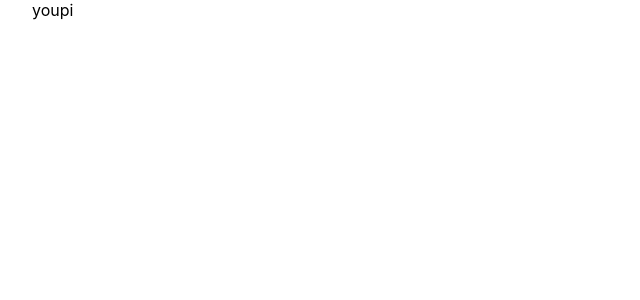
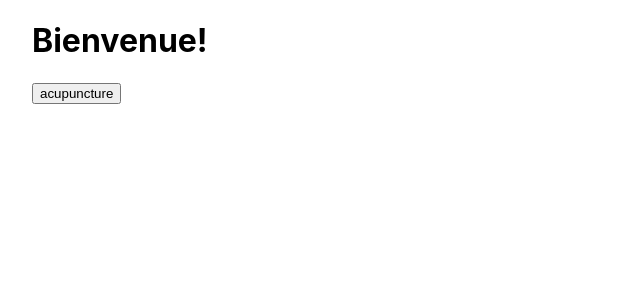
Before and after one commit to Wallgau/habib-appointments, a Next.js app in the folder habib-appointments/: page / in a window 1280 px wide. Shown: the top 300 px of the page, without its empty margins (0-640 px from the left). Built offline with nearby package versions, Linux system fonts and the light colour scheme.

Commit message:
created Home page and json file data

```diff
--- /dev/null
+++ b/habib-appointments/data/data.json
@@ -0,0 +1,37 @@
+{
+    "listRdv": [
+      {
+        "nom": "acupuncture",
+        "horaire": "15h30",
+        "Dr": "Vinet",
+        "adresse": "3 rue de la pompe 75016 PARIS",
+        "durée": "1h",
+        "moment": "aprem",
+        "accompagnant": "",
+        "date": "31/08",
+        "id": 1
+      },
+      {
+        "nom": "kiné",
+        "horaire": "10h",
+        "Dr": "Durand",
+        "adresse": "92 avenue Colonel Fabien Vitry-sur-seine",
+        "durée": "30min",
+        "moment": "matin",
+        "accompagnant": "Olfa",
+        "date": "31/08",
+        "id": 2
+      },
+      {
+        "nom": "Apa",
+        "horaire": "10h",
+        "Dr": "David",
+        "adresse": "rue Solférino Saint-Maur-des-Faussées",
+        "durée": "1h",
+        "moment": "matin",
+        "accompagnant": "Anouar",
+        "date": "01/09",
+        "id": 3
+      }
+    ]
+}
--- /dev/null
+++ b/habib-appointments/pages/home/index.tsx
@@ -0,0 +1,43 @@
+import React, {useState, useEffect} from "react";
+import * as data from '../../data/data.json';
+
+interface Rdv {
+  nom: string,
+  horaire: string,
+  Dr: string,
+  adresse: string,
+  durée: string,
+  moment: string,
+  accompagnant: string,
+  date: string,
+  id: number
+}
+
+const Home = () => {
+  const listRdvParMatin: Rdv[] = data.listRdv.filter((rdv: Rdv) => rdv.moment === "aprem");
+  console.log(listRdvParMatin)
+  return (
+    <>
+      <h1>Bienvenue!</h1>
+      {listRdvParMatin.map((rdv) => (
+        <button key={rdv.id}>
+          {rdv.nom}
+        </button>
+      ))}
+      {/* <DropDown />
+      <h2>Matin</h2>
+      {listRdvParMatin.map((rdv) => (
+        <button key={rdv.id}>
+          {rdv.name}
+        </button>
+      ))}
+      {listRdvParAprem.map((rdv) => (
+        <button key={rdv.id}>
+          {rdv.name}
+        </button>
+      ))} */}
+    </>
+  );
+};
+
+export default Home;
--- a/habib-appointments/pages/index.tsx
+++ b/habib-appointments/pages/index.tsx
@@ -1,14 +1,13 @@
 import type { NextPage } from 'next'
-import Head from 'next/head'
-import Image from 'next/image'
+import Home from './home';
 import styles from '../styles/Home.module.css'
 
-const Home: NextPage = () => {
+const App: NextPage = () => {
   return (
     <div className={styles.container}>
-      youpi
+     <Home />
     </div>
   )
 }
 
-export default Home
+export default App;
```
